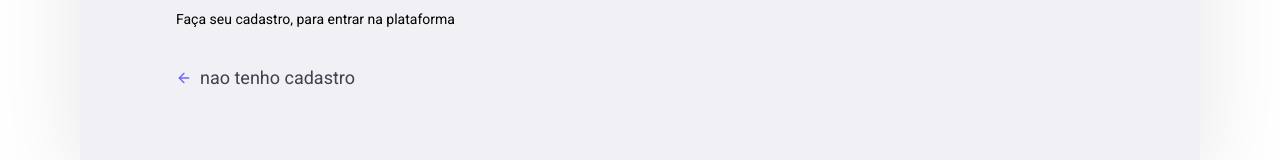
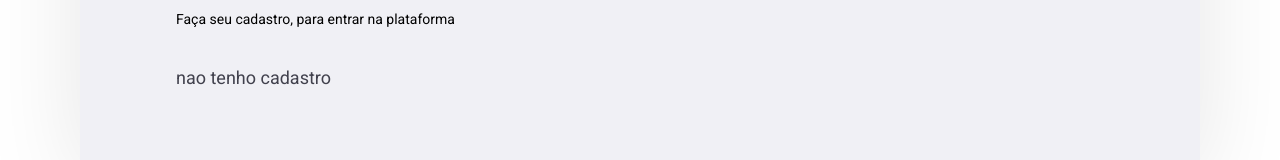
Before and after one commit to FeliciLab/gestao-ventiladores-front, a React (Create React App) app: page /register in a window 1280 px wide. Shown: the part 697-857 px from the top of the page. Built offline with nearby package versions, Linux system fonts and the light colour scheme.

Commit message:
Correções do print

```diff
--- a/src/pages/OsPrint/QuadroDiagnostico.js
+++ b/src/pages/OsPrint/QuadroDiagnostico.js
@@ -11,7 +11,7 @@ const useStyles = makeStyles(() => ({
   },
   quadroInterno: {
     borderColor: grey[300],
-    height: '140px'
+    height: '95px'
   }
 }));
 export default function QuadroDiagnosticos (props) {
--- a/src/pages/OsPrint/index.js
+++ b/src/pages/OsPrint/index.js
@@ -54,6 +54,7 @@ export default function OsPrint () {
                 <Rodape numero={data['número_da_ordem_de_serviço']} pagina={'01'}/>
               </div>
             </div>
+
 
             <div className={'page'}>
               <div className={'page-content'}>
--- a/src/pages/Profile/index.js
+++ b/src/pages/Profile/index.js
@@ -1,7 +1,6 @@
 import React, {useEffect} from "react";
 import "./styles.css";
 import {Link, useHistory} from "react-router-dom";
-import {FiPower} from "react-icons/fi";
 import logoDefault from "../../assets/logoDefault.svg";
 
 export default function Profile() {
@@ -25,7 +24,6 @@ export default function Profile() {
         </Link>
 
         <button onClick={handleLogout} type="button">
-          <FiPower size={18} color="#6C63FF"></FiPower>
         </button>
       </header>
 
--- a/src/pages/Register/index.js
+++ b/src/pages/Register/index.js
@@ -1,7 +1,6 @@
 import React, {useState} from "react";
 import "./styles.css";
 import {Link, useHistory} from "react-router-dom";
-import {FiArrowLeft} from "react-icons/fi";
 import logoDefault from "../../assets/logoDefault.svg";
 
 export default function Register() {
@@ -34,7 +33,6 @@ export default function Register() {
           <p>Faça seu cadastro, para entrar na plataforma</p>
 
           <Link className="back-link" to="/">
-            <FiArrowLeft size={16} color="#6C63FF" />
             nao tenho cadastro
           </Link>
         </section>
```
Also changed, not shown: 1 other file (tests, documents, lock files or other folders).
